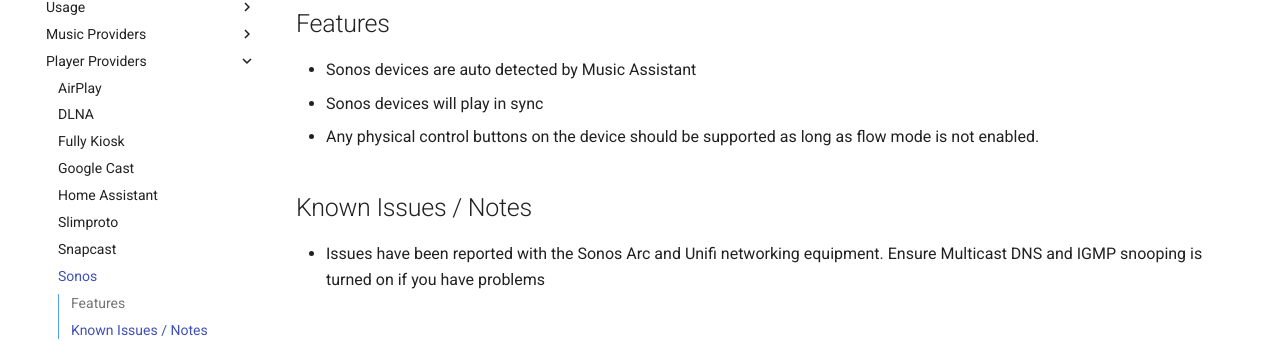
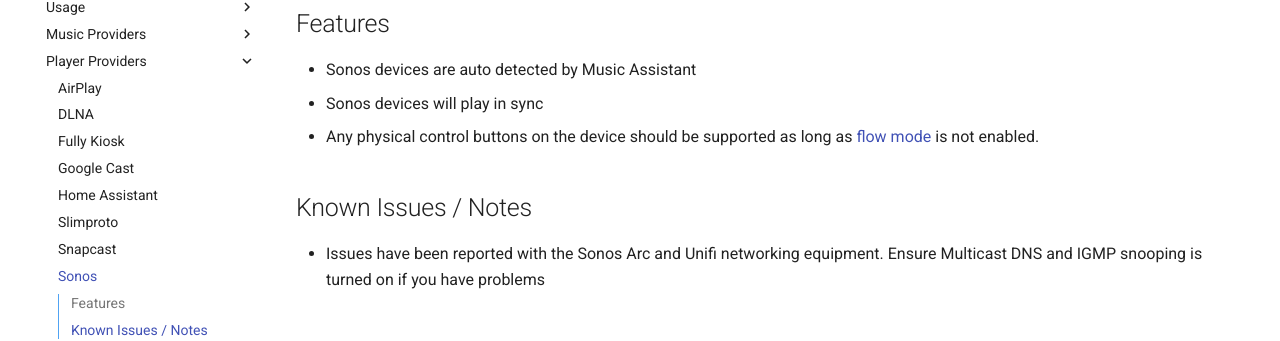
Before and after one commit to pwbriggs/music-assistant.github.io, an MkDocs documentation site: the page built from docs/player-support/sonos.md, in a window 1280 px wide. Shown: the part 239-580 px from the top of the page. Built offline with MkDocs 1.6.1 and Material for MkDocs 9.7.7, drawn with Linux system fonts in a browser that asks for light colours; part of the change alters nothing that is shown.

```diff
--- a/docs/player-support/sonos.md
+++ b/docs/player-support/sonos.md
@@ -6,7 +6,7 @@ Music Assistant has support for Sonos devices.
 
 - Sonos devices are auto detected by Music Assistant
 - Sonos devices will play in sync
-- Any physical control buttons on the device should be supported as long as flow mode is not enabled.
+- Any physical control buttons on the device should be supported as long as [flow mode](../faq/normalization/#track-queueing) is not enabled.
 
 ## Known Issues / Notes
 
```
